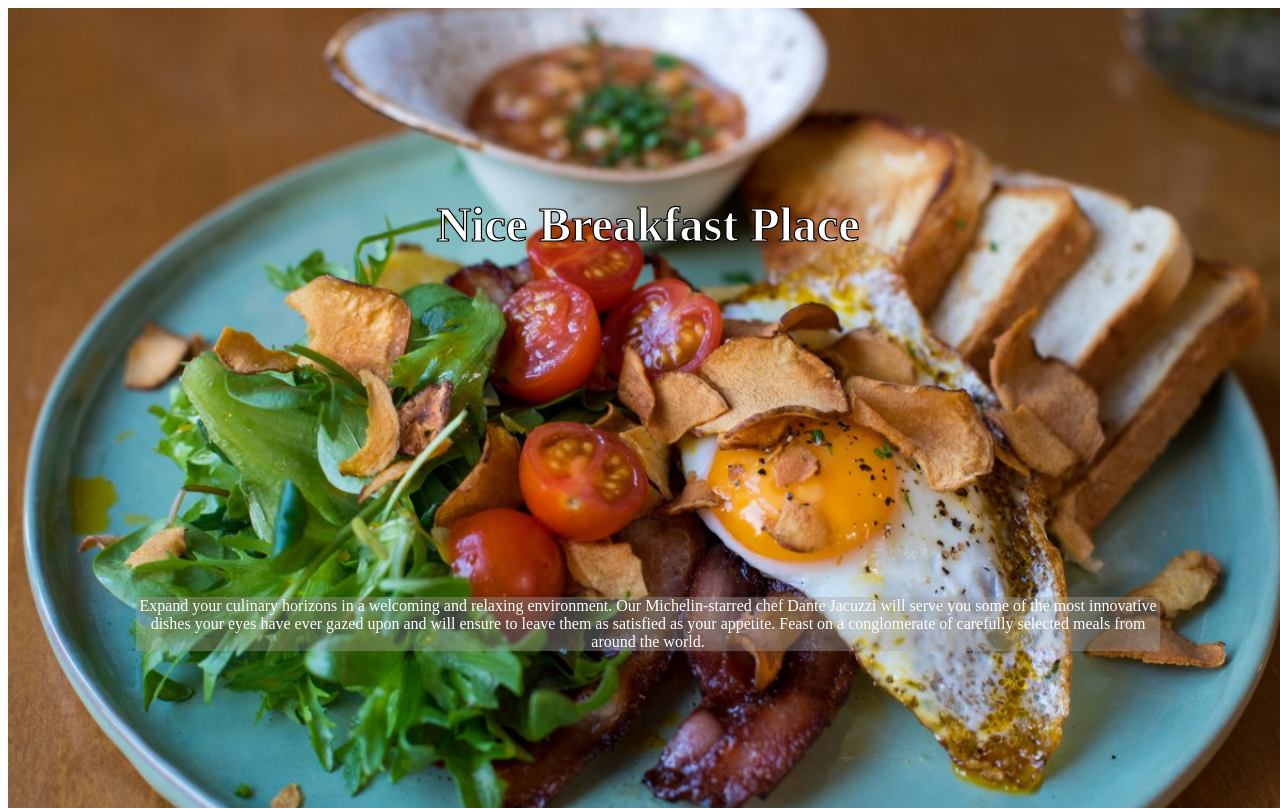
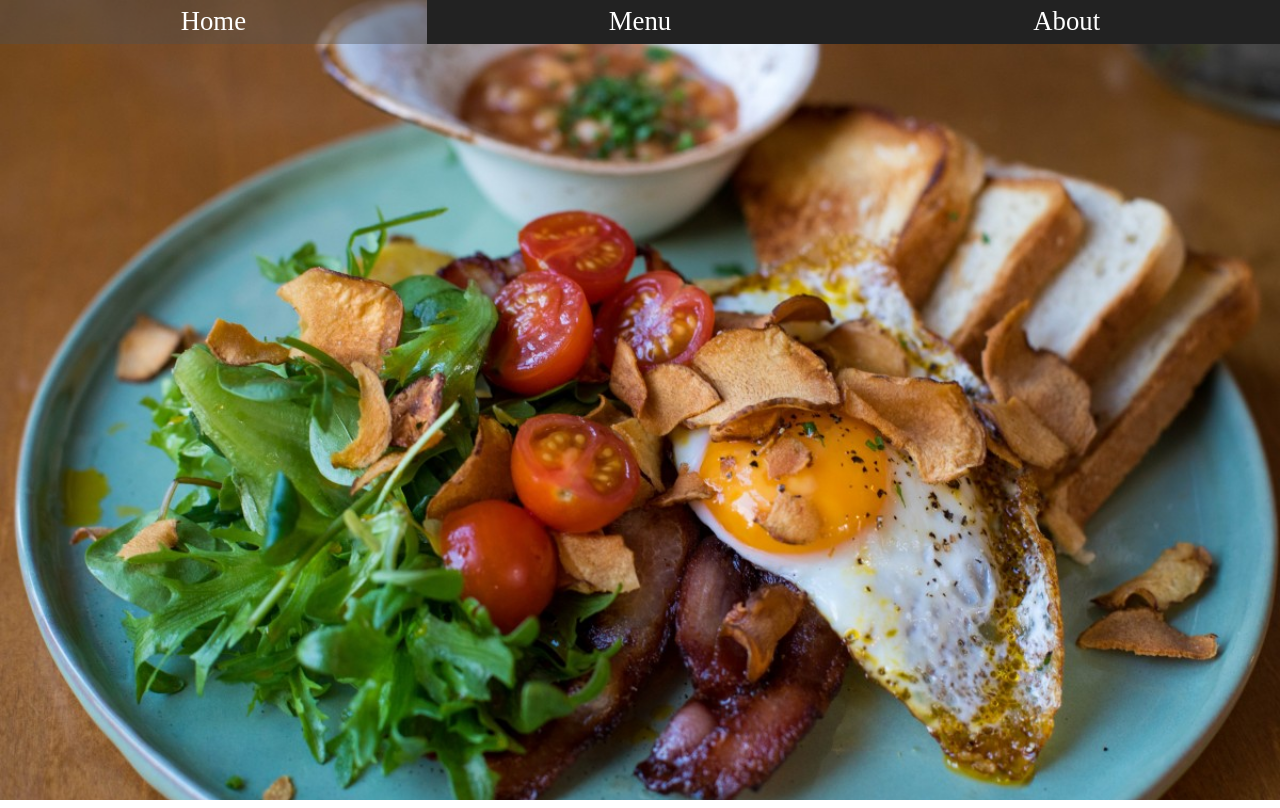
Before and after one commit to mlgwan/fake-restaurant-page, a website built with webpack: page dist/index.html in a window 1280 px wide. Built offline with nearby package versions, Linux system fonts and the light colour scheme.

Commit message:
Added a navigation bar, styled it and attached a function to the home button that builds the home page when clicked, the other buttons will build their respective pages similarly.

```diff
--- a/src/index.js
+++ b/src/index.js
@@ -1,4 +1,21 @@
 import createInitialPage from "./initialPage";
 
+const navBar = document.getElementById("navbar");
 
-createInitialPage();
+const homeBtn = document.createElement("div");
+homeBtn.className = "nav-btn";
+homeBtn.textContent = "Home";
+
+const menuBtn = document.createElement("div");
+menuBtn.className = "nav-btn";
+menuBtn.textContent = "Menu";
+
+const aboutBtn = document.createElement("div");
+aboutBtn.className = "nav-btn";
+aboutBtn.textContent = "About";
+
+navBar.appendChild(homeBtn);
+navBar.appendChild(menuBtn);
+navBar.appendChild(aboutBtn);
+
+homeBtn.addEventListener("click", createInitialPage);
--- a/src/initialPage.js
+++ b/src/initialPage.js
@@ -1,5 +1,7 @@
 function createInitialPage (){
     let content = document.getElementById("content");
+
+    content.innerHTML = "";
 
     let upperContent = document.createElement("div");
     upperContent.id = "upper-content";
```
Also changed, not shown: dist/index.html, dist/main.js, dist/styles.css.
